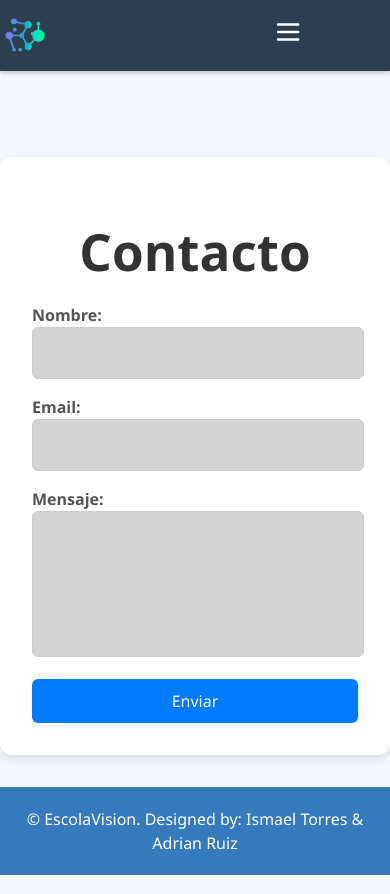
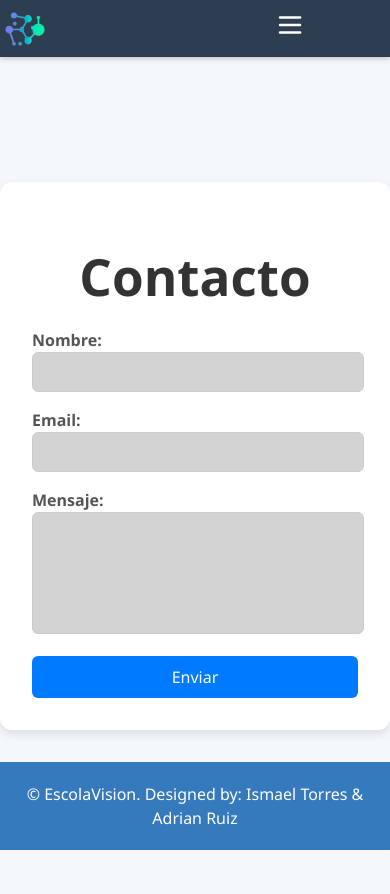
Before and after one commit to Ismaeltg05/Web-Escolavision, a React (Vite) app: page /Web-Escolavision/contact in a window 390 px wide. Built offline with nearby package versions, Linux system fonts and the light colour scheme.

Commit message:
style: update Contact page layout for improved responsiveness and consistency

```diff
--- a/src/pages/Contact.module.css
+++ b/src/pages/Contact.module.css
@@ -6,7 +6,7 @@
   padding: 2rem;
   border-radius: 12px;
   box-shadow: 0 4px 10px rgba(0, 0, 0, 0.1);
-  max-width: 30em;
+  max-width: 500px;
   display: flex;
   flex-direction: column;
 }
@@ -31,8 +31,8 @@ label {
 
 input, textarea {
   width: 100%;
-  padding-top: 1em;
-  padding-bottom: 1em;
+  padding-top: 10px;
+  padding-bottom: 10px;
   border: 1px solid #ccc;
   border-radius: 6px;
   font-size: 1rem;
@@ -42,14 +42,14 @@ input, textarea {
 
 textarea {
   resize: none;
-  height: 7em;
+  height: 100px;
 }
 
 button {
   background-color: #007bff;
   color: white;
   border: none;
-  padding: 0.7em;
+  padding: 10px;
   border-radius: 6px;
   font-size: 1rem;
   cursor: pointer;
```
